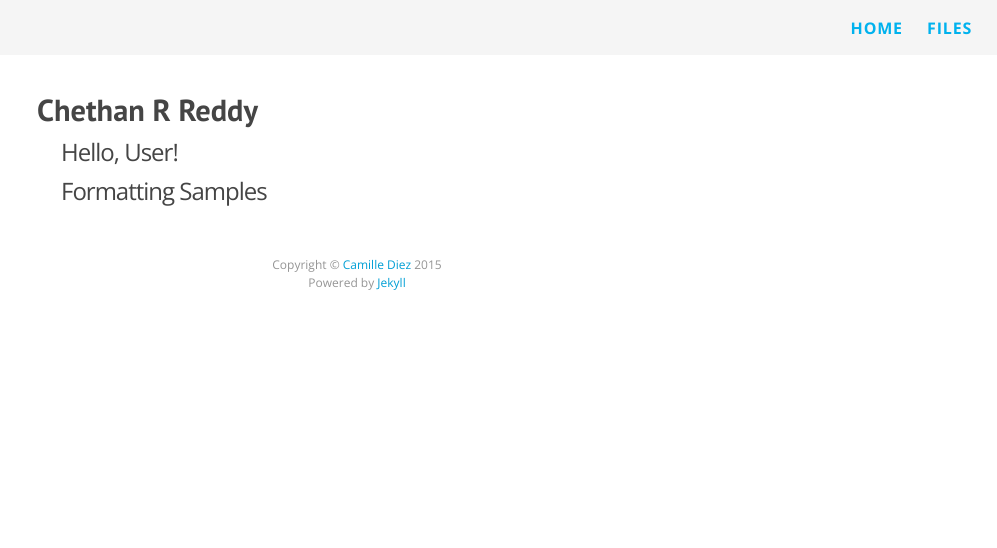
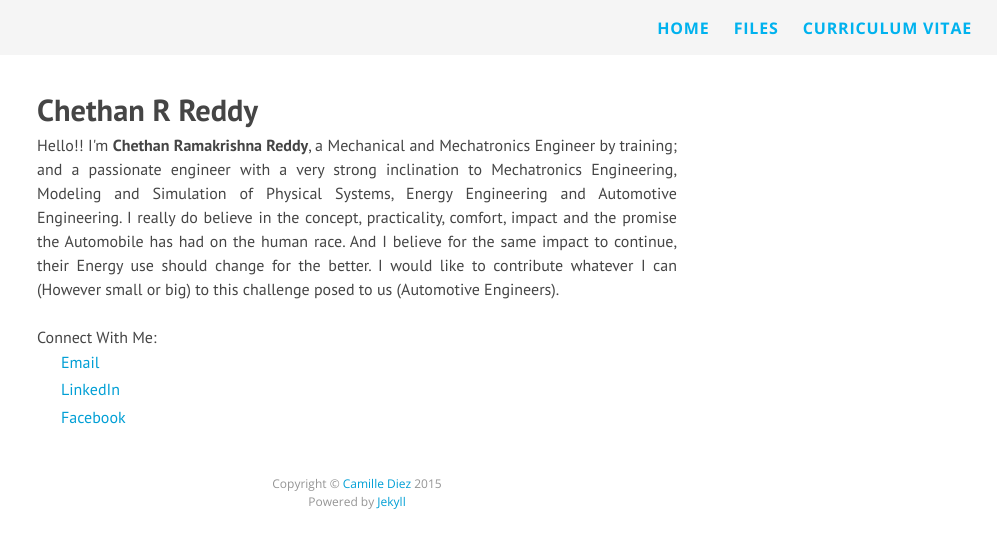
Before and after one commit to chethanrreddy/chethanrreddy.github.io, a Jekyll site: the page built from index.html, in a window 1280 px wide. Shown: the top 548 px of the page, without its empty margins (283-1280 px from the left). Built offline with Jekyll 4.4.1, drawn with Linux system fonts in a browser that asks for light colours; nearby versions of some CDN libraries; Markdown is read by kramdown in place of the engine named in the settings.

Commit message:
Several valid commits. Thats all I shall say for now.

```diff
--- a/_includes/header.html
+++ b/_includes/header.html
@@ -6,8 +6,9 @@
       </a>
 
       <div class="trigger">
-          <a class="page-link" href="{{ site.baseurl }}/">Home</a>
+          <a class="page-link" href="/">Home</a>
           <a class="page-link" href="/myfiles">Files</a>
+	  <a class="page-link" href="https://github.com/chethanrreddy/chethanrreddy.github.io/raw/master/files/Chethan_R_Reddy_CV.pdf">Curriculum Vitae</a>
       </div>
     </nav>
 
--- a/index.html
+++ b/index.html
@@ -6,12 +6,14 @@ layout: default
 
   <h1 class="page-heading">{{ site.title }}</h1>
 
+  Hello!! I'm <strong>Chethan Ramakrishna Reddy</strong>, a Mechanical and Mechatronics Engineer by training; and a passionate engineer with a very strong inclination to Mechatronics Engineering, Modeling and Simulation of Physical Systems, Energy Engineering and Automotive Engineering. I really do believe in the concept, practicality, comfort, impact and the promise the Automobile has had on the human race. And I believe for the same impact to continue, their Energy use should change for the better. I would like to contribute whatever I can (However small or big) to this challenge posed to us (Automotive Engineers).
+
+  </br>
+  </br>
+  Connect With Me:
   <ul class="post-list">
-    {% for post in site.posts %}
-      <li>
-        <!-- <span class="post-meta">{{ post.date | date: "%b %-d, %Y" }}</span> -->
-        <a class="post-link" href="{{ post.url | prepend: site.baseurl }}">{{ post.title }}</a>
-      </li>
-    {% endfor %}
+    <li><a href="mailto:chethan.reddy@gmail.com">Email</a></li>
+    <li><a href="http://www.linkedin.com/in/">LinkedIn</a></li>
+    <li><a href="http://www.facebook.com/chethan.reddy.5">Facebook</a></li>
   </ul>
 </div>
```
Also changed, not shown: myfiles.md (+1 -1 lines), 5 other files.
